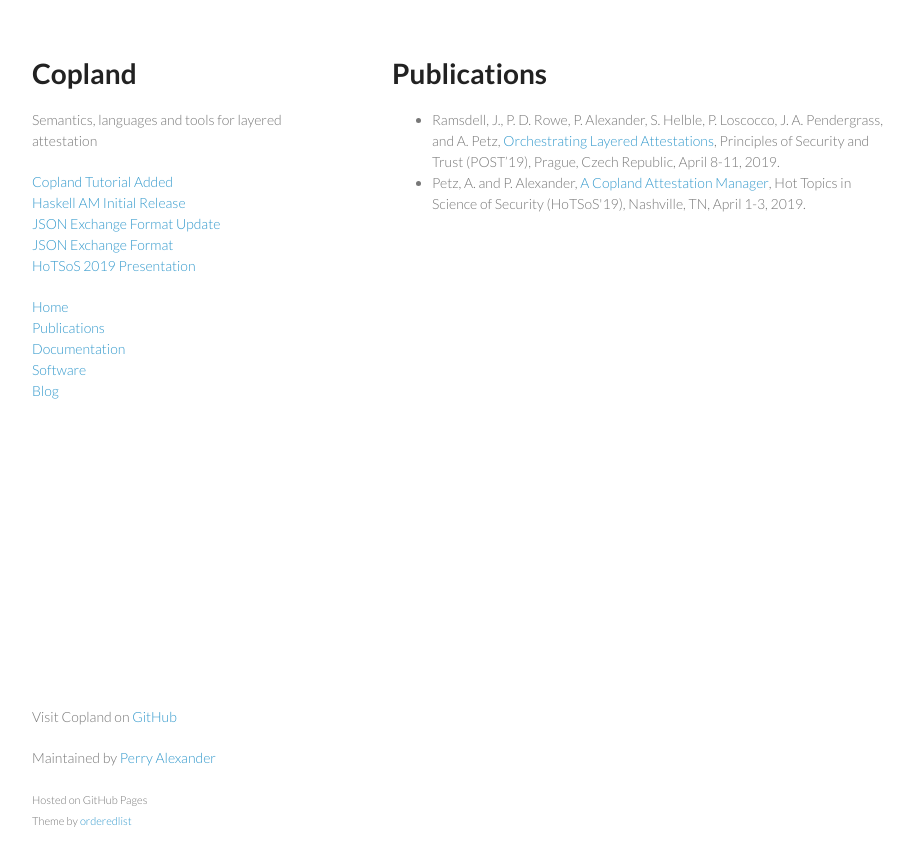
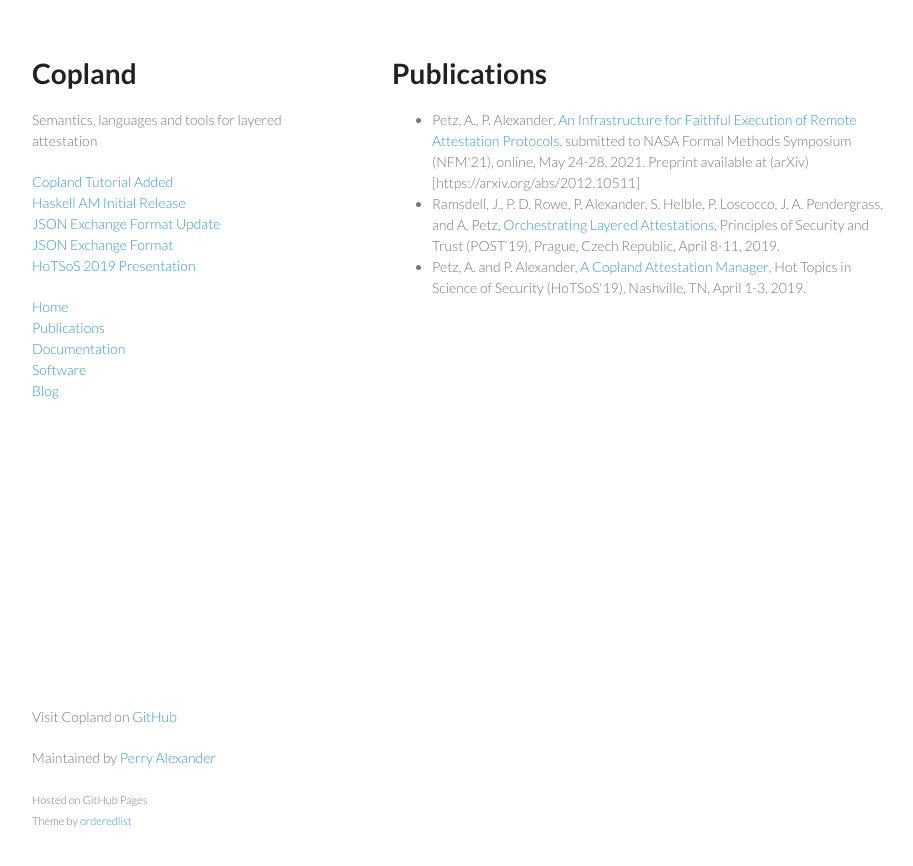
Before and after one commit to ku-sldg/copland, a Jekyll site: the page built from publications.md, in a window 1280 px wide. Shown: the top 866 px of the page, without its empty margins (178-1091 px from the left). Built offline with Jekyll 4.4.1, drawn with Linux system fonts in a browser that asks for light colours.

Commit message:
NFM preprint

```diff
--- a/_data/publications.yml
+++ b/_data/publications.yml
@@ -1,3 +1,6 @@
+- author: Petz, A., P. Alexander
+  title: An Infrastructure for Faithful Execution of Remote Attestation Protocols
+  where: submitted to NASA Formal Methods Symposium (NFM'21), online, May 24-28, 2021.  Preprint available at (arXiv)[https://arxiv.org/abs/2012.10511]
 - author: Ramsdell, J., P. D. Rowe, P. Alexander, S. Helble, P. Loscocco, J. A. Pendergrass, and A. Petz
   title: Orchestrating Layered Attestations
   where: Principles of Security and Trust (POST’19), Prague, Czech Republic, April 8-11, 2019.
```
